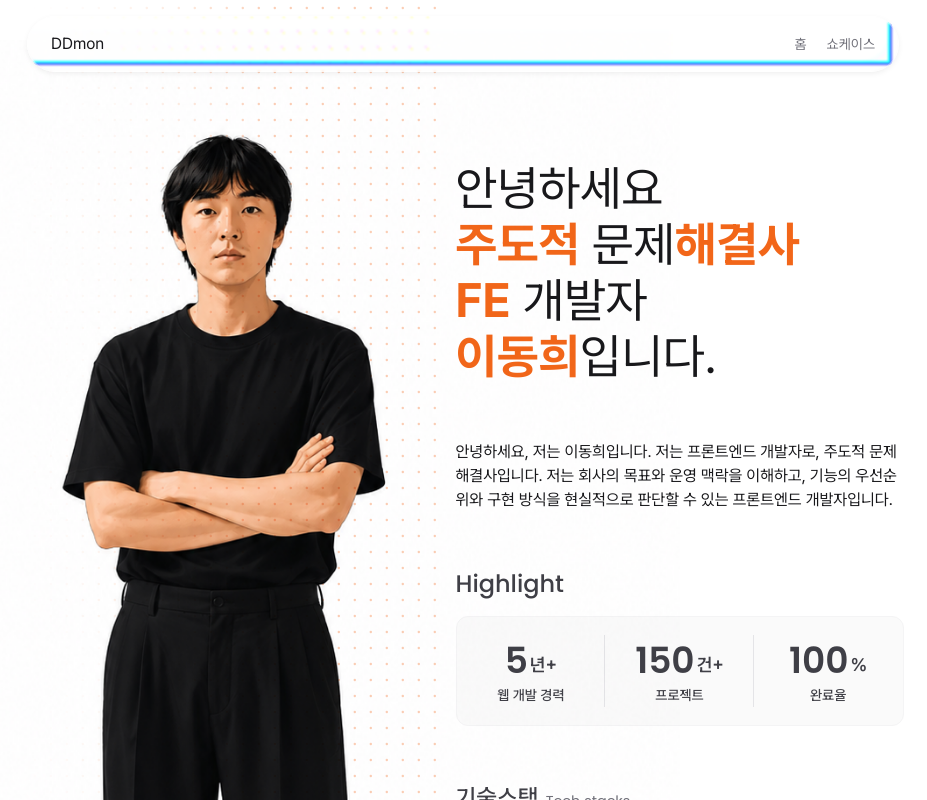
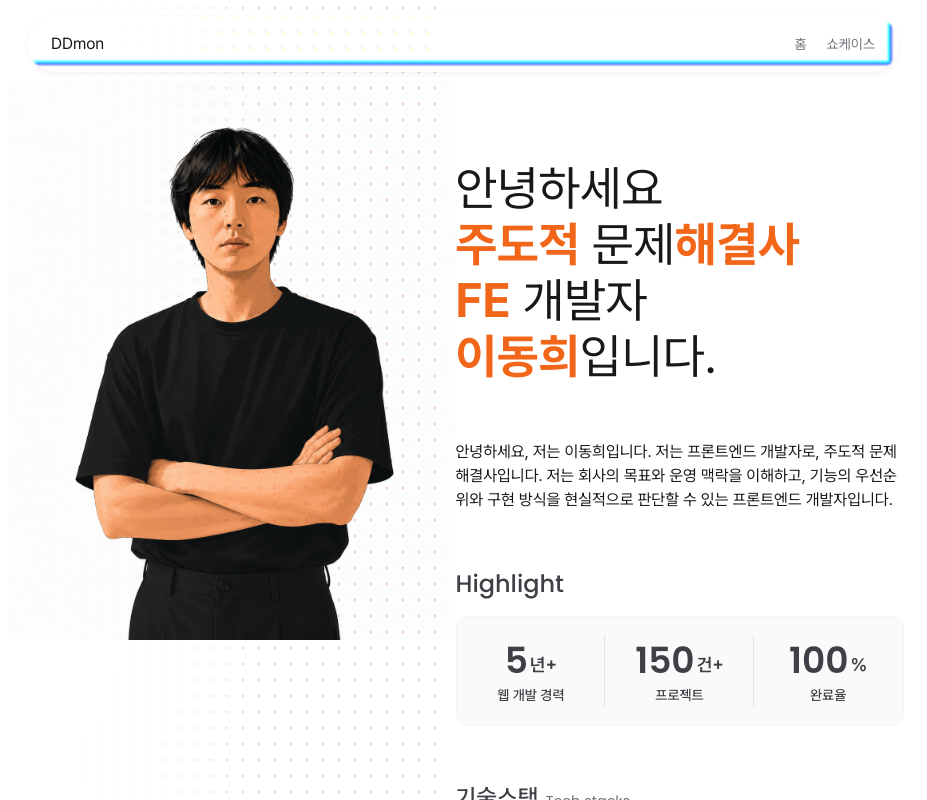
Before and after one commit to ddmon-dev/ddmon-portfolio-2026, a Next.js app: page / in a window 1280 px wide. Shown: the top 800 px of the page, without its empty margins (177-1104 px from the left). Built offline with nearby package versions, Linux system fonts and the light colour scheme.

Commit message:
chore: 프로필 이미지를 6번으로 교체하고 임시 변형 클래스 제거

```diff
--- a/src/app/_components/profile-section.tsx
+++ b/src/app/_components/profile-section.tsx
@@ -1,5 +1,5 @@
 import Image from 'next/image';
-import ProfileImage from '@/assets/profile-img-9.png';
+import ProfileImage from '@/assets/profile-img-6.png';
 import { Container } from '@/shared/ui/container';
 import { STACK_LOGOS, StackLogo } from '@/shared/ui/stack-logo';
 import { ProfileSideDecoration } from './profile-side-decoration';
@@ -16,7 +16,7 @@ export function ProfileSection() {
           <Image
             src={ProfileImage}
             alt=""
-            className="relative z-10 w-full mix-blend-multiply translate-x-0 -translate-y-10 scale-200 origin-top"
+            className="relative z-10 w-full mix-blend-multiply"
           />
         </div>
       </div>
```
